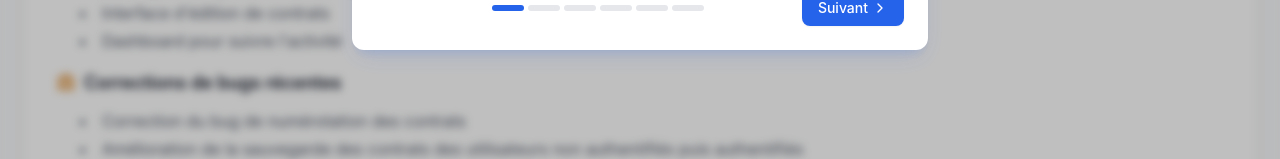
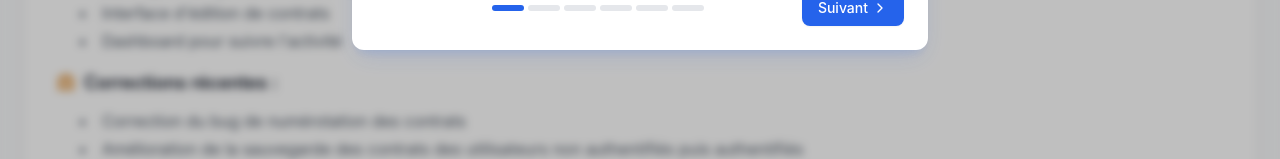
Before and after one commit to woziii/LexForge, a React (Create React App) app in the folder frontend/: page /versions in a window 1280 px wide. Shown: the part 508-667 px from the top of the page. Built offline with nearby package versions, Linux system fonts and the light colour scheme; no server answers.

Commit message:
Update VersionPage.jsx
MaJ texte

```diff
--- a/frontend/src/pages/VersionPage.jsx
+++ b/frontend/src/pages/VersionPage.jsx
@@ -41,7 +41,7 @@ const VersionPage = () => {
           <div>
             <h3 className="text-lg font-semibold text-gray-900 mb-3 flex items-center">
               <Bug className="h-5 w-5 text-amber-600 mr-2" />
-              Corrections de bugs récentes
+              Corrections récentes :
             </h3>
             <ul className="list-disc list-inside text-gray-600 space-y-1 pl-6">
               <li>Correction du bug de numérotation des contrats</li>
```
